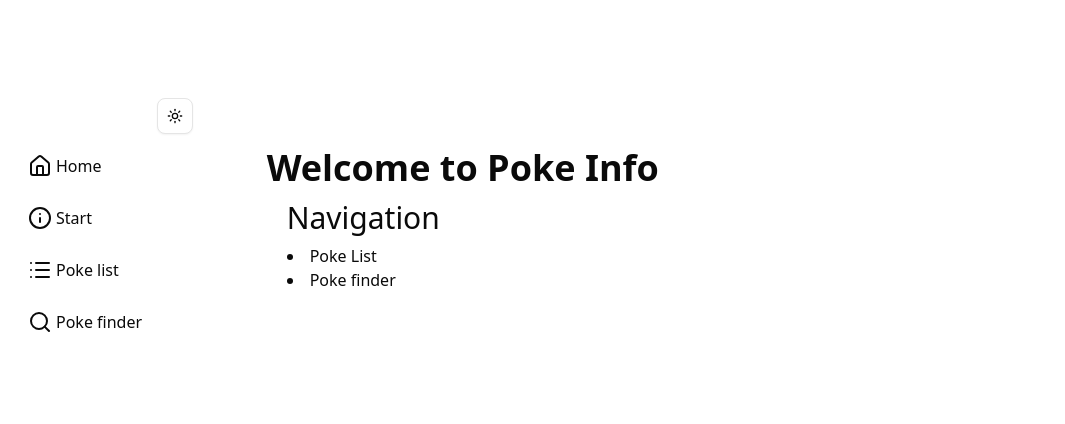
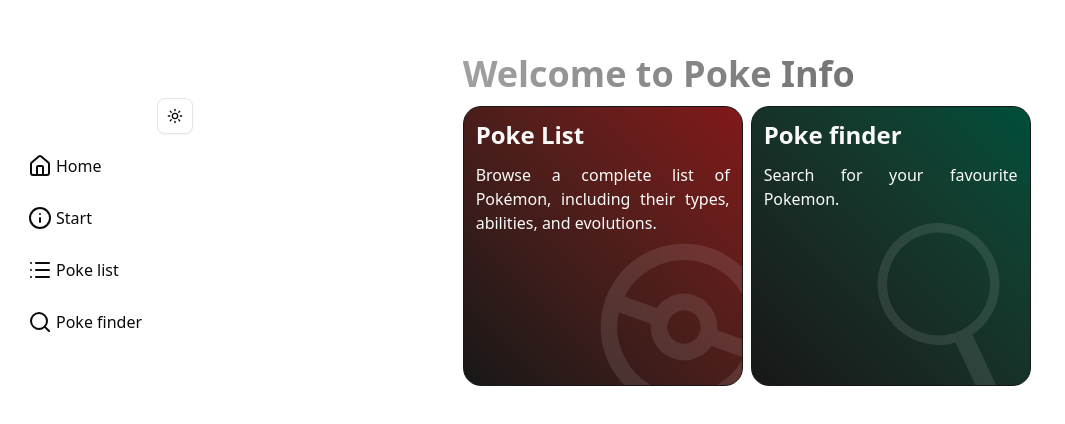
Before and after one commit to Adr1Est/poke-info, a Next.js app: page /dashboard in a window 1280 px wide. Shown: the part 180-604 px from the top of the page, without its empty margins (0-1065 px from the left). Built offline with nearby package versions, Linux system fonts and the light colour scheme.

Commit message:
new /dashboard design

```diff
--- a/app/dashboard/page.tsx
+++ b/app/dashboard/page.tsx
@@ -1,38 +1,69 @@
 import Link from "next/link"
 
 export default function Dashboard(){
+
   const appRoutes = [
     {
       id: 1,
       name: "Poke List",
+      description: "Browse a complete list of Pokémon, including their types, abilities, and evolutions.",
+      gradient: "bg-linear-to-tr from-neutral-900 to-red-900",
+      icon: (
+        <svg xmlns="http://www.w3.org/2000/svg" viewBox="0 0 24 24" fill="none" stroke="#FFFFFF" strokeLinecap="round" strokeLinejoin="round" id="Pokeball--Streamline-Tabler" height="200" width="200">
+          <desc>
+            Pokeball Streamline Icon: https://streamlinehq.com
+          </desc>
+          <path d="M3 12a9 9 0 1 0 18 0 9 9 0 1 0 -18 0" strokeWidth="2"></path>
+          <path d="M9 12a3 3 0 1 0 6 0 3 3 0 1 0 -6 0" strokeWidth="2"></path>
+          <path d="M3 12h6" strokeWidth="2"></path>
+          <path d="M15 12h6" strokeWidth="2"></path>
+        </svg>
+      ),
       route: "/dashboard/list"
     },
     {
       id: 2,
       name: "Poke finder",
+      description: "Search for your favourite Pokemon.",
+      gradient: "bg-linear-to-tr from-neutral-900 to-emerald-900",
+      icon: (
+        <svg xmlns="http://www.w3.org/2000/svg" fill="#FFFFFF" className="bi bi-search" viewBox="0 0 16 16" id="Search--Streamline-Bootstrap" height="150" width="150">
+          <desc>
+            Search Streamline Icon: https://streamlinehq.com
+          </desc>
+          <path d="M11.742 10.344a6.5 6.5 0 1 0 -1.397 1.398h-0.001q0.044 0.06 0.098 0.115l3.85 3.85a1 1 0 0 0 1.415 -1.414l-3.85 -3.85a1 1 0 0 0 -0.115 -0.1zM12 6.5a5.5 5.5 0 1 1 -11 0 5.5 5.5 0 0 1 11 0" strokeWidth="1"></path>
+        </svg>
+      ),
       route: "/dashboard/find"
     }
   ]
 
   return (
-    <section className="relative flex flex-col items-center md:items-start justify-center w-full md:w-9/10 gap-3">
-      <h1 className="font-semibold text-4xl">Welcome to Poke Info</h1>
+    <section
+      className="relative flex flex-col items-center md:items-start justify-center w-full md:w-auto gap-3"
+    >
+      <h1 className="font-semibold text-4xl bg-linear-to-r from-neutral-400 to-neutral-500 bg-clip-text text-transparent">
+        Welcome to Poke Info
+      </h1>
 
-      <div className="flex flex-col gap-2 ml-5">
-        <h2 className="font-medium text-3xl">Navigation</h2>
-        <ul className="list-disc list-inside">
+      <div className="flex flex-col items-center justify-center md:flex-row gap-2">
+
         {
           appRoutes.map((item) => (
-              <li key={item.id}>
             <Link
+              key={item.id}
+              className={`relative group w-70 h-70 p-3 rounded-2xl border border-neutral-900 overflow-hidden text-stone-50 ${item.gradient}`}
               href={item.route}
             >
-                  {item.name}
+                <h2 className="text-2xl font-semibold">{item.name}</h2>
+                <p className="text-justify mt-3">{item.description}</p>
+                <div className="absolute opacity-10 top-30 left-30 rotate-20 group-hover:rotate-0 transition-all delay-100 duration-300 group-hover:scale-200 group-hover:opacity-35 ">
+                  {item.icon}
+                </div>
             </Link>
-              </li>
           ))
         }
-        </ul>
+
       </div>
     </section>
   )
```
Lines whose indentation alone changed are shown as unchanged.
